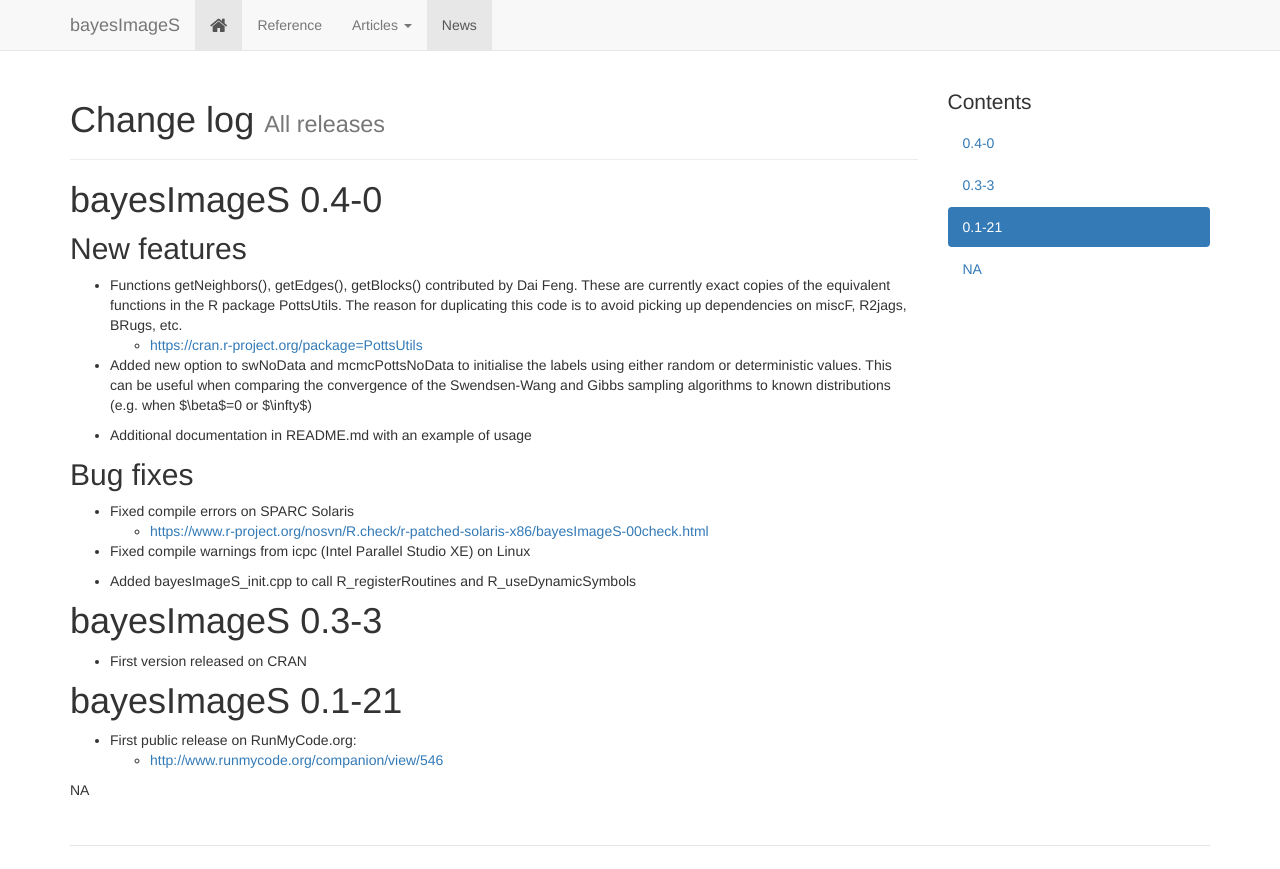
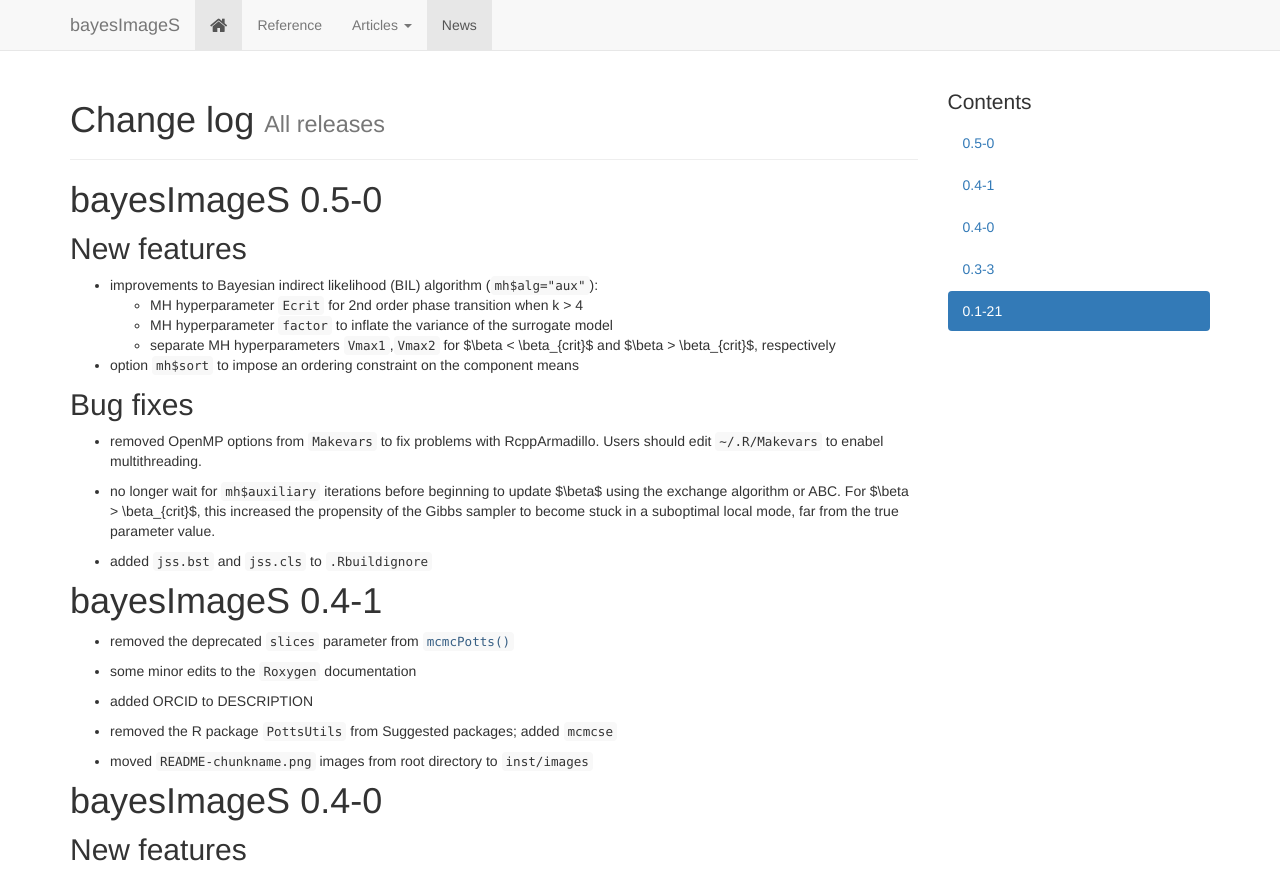
Before and after one commit to mooresm/bayesImageS, a plain HTML site: page docs/news/index.html in a window 1280 px wide. Shown: the top 869 px of the page. Drawn offline with nearby package versions, Linux system fonts and the light colour scheme; some packages are replaced by stand-ins of ours.

Commit message:
updating NEWS for the release 0.5-0 on CRAN

```diff
--- a/docs/news/index.html
+++ b/docs/news/index.html
@@ -68,13 +68,13 @@
   </a>
   <ul class="dropdown-menu" role="menu">
     <li>
-      <a href="../articles/mcmcPotts.html">bayesImageS::mcmcPotts</a>
+      <a href="../articles/mcmcPotts.html">mcmcPotts</a>
     </li>
     <li>
-      <a href="../articles/mcmcPottsNoData.html">bayesImageS::mcmcPottsNoData</a>
+      <a href="../articles/mcmcPottsNoData.html">mcmcPottsNoData</a>
     </li>
     <li>
-      <a href="../articles/swNoData.html">bayesImageS::swNoData</a>
+      <a href="../articles/swNoData.html">swNoData</a>
     </li>
   </ul>
 </li>
@@ -101,12 +101,50 @@
     </div>
 
     <div class="contents">
+    <div id="bayesimages-0-5-0" class="section level1">
+<h1 class="hasAnchor">
+<a href="#bayesimages-0-5-0" class="anchor"></a>bayesImageS 0.5-0</h1>
+<div id="new-features" class="section level2">
+<h2 class="hasAnchor">
+<a href="#new-features" class="anchor"></a>New features</h2>
+<ul>
+<li>improvements to Bayesian indirect likelihood (BIL) algorithm (<code>mh$alg="aux"</code>):
+<ul>
+<li>MH hyperparameter <code>Ecrit</code> for 2nd order phase transition when k &gt; 4</li>
+<li>MH hyperparameter <code>factor</code> to inflate the variance of the surrogate model</li>
+<li>separate MH hyperparameters <code>Vmax1</code>,<code>Vmax2</code> for $\beta &lt; \beta_{crit}$ and $\beta &gt; \beta_{crit}$, respectively</li>
+</ul>
+</li>
+<li>option <code>mh$sort</code> to impose an ordering constraint on the component means</li>
+</ul>
+</div>
+<div id="bug-fixes" class="section level2">
+<h2 class="hasAnchor">
+<a href="#bug-fixes" class="anchor"></a>Bug fixes</h2>
+<ul>
+<li><p>removed OpenMP options from <code>Makevars</code> to fix problems with RcppArmadillo. Users should edit <code>~/.R/Makevars</code> to enabel multithreading.</p></li>
+<li><p>no longer wait for <code>mh$auxiliary</code> iterations before beginning to update $\beta$ using the exchange algorithm or ABC. For $\beta &gt; \beta_{crit}$, this increased the propensity of the Gibbs sampler to become stuck in a suboptimal local mode, far from the true parameter value.</p></li>
+<li><p>added <code>jss.bst</code> and <code>jss.cls</code> to <code>.Rbuildignore</code></p></li>
+</ul>
+</div>
+</div>
+    <div id="bayesimages-0-4-1" class="section level1">
+<h1 class="hasAnchor">
+<a href="#bayesimages-0-4-1" class="anchor"></a>bayesImageS 0.4-1</h1>
+<ul>
+<li><p>removed the deprecated <code>slices</code> parameter from <code><a href="../reference/mcmcPotts.html">mcmcPotts()</a></code></p></li>
+<li><p>some minor edits to the <code>Roxygen</code> documentation</p></li>
+<li><p>added ORCID to DESCRIPTION</p></li>
+<li><p>removed the R package <code>PottsUtils</code> from Suggested packages; added <code>mcmcse</code></p></li>
+<li><p>moved <code>README-chunkname.png</code> images from root directory to <code>inst/images</code></p></li>
+</ul>
+</div>
     <div id="bayesimages-0-4-0" class="section level1">
 <h1 class="hasAnchor">
 <a href="#bayesimages-0-4-0" class="anchor"></a>bayesImageS 0.4-0</h1>
-<div id="new-features" class="section level2">
+<div id="new-features-1" class="section level2">
 <h2 class="hasAnchor">
-<a href="#new-features" class="anchor"></a>New features</h2>
+<a href="#new-features-1" class="anchor"></a>New features</h2>
 <ul>
 <li>Functions getNeighbors(), getEdges(), getBlocks() contributed by Dai Feng. These are currently exact copies of the equivalent functions in the R package PottsUtils. The reason for duplicating this code is to avoid picking up dependencies on miscF, R2jags, BRugs, etc.
 <ul>
@@ -117,9 +155,9 @@
 <li><p>Additional documentation in README.md with an example of usage</p></li>
 </ul>
 </div>
-<div id="bug-fixes" class="section level2">
+<div id="bug-fixes-1" class="section level2">
 <h2 class="hasAnchor">
-<a href="#bug-fixes" class="anchor"></a>Bug fixes</h2>
+<a href="#bug-fixes-1" class="anchor"></a>Bug fixes</h2>
 <ul>
 <li>Fixed compile errors on SPARC Solaris
 <ul>
@@ -149,7 +187,6 @@
 </li>
 </ul>
 </div>
-    NA
     </div>
   </div>
 
@@ -157,10 +194,11 @@
     <div id="tocnav">
       <h2>Contents</h2>
       <ul class="nav nav-pills nav-stacked">
+        <li><a href="#bayesimages-0-5-0">0.5-0</a></li>
+        <li><a href="#bayesimages-0-4-1">0.4-1</a></li>
         <li><a href="#bayesimages-0-4-0">0.4-0</a></li>
         <li><a href="#bayesimages-0-3-3">0.3-3</a></li>
         <li><a href="#bayesimages-0-1-21">0.1-21</a></li>
-        <li><a href="#NA">NA</a></li>
       </ul>
     </div>
   </div>
```
